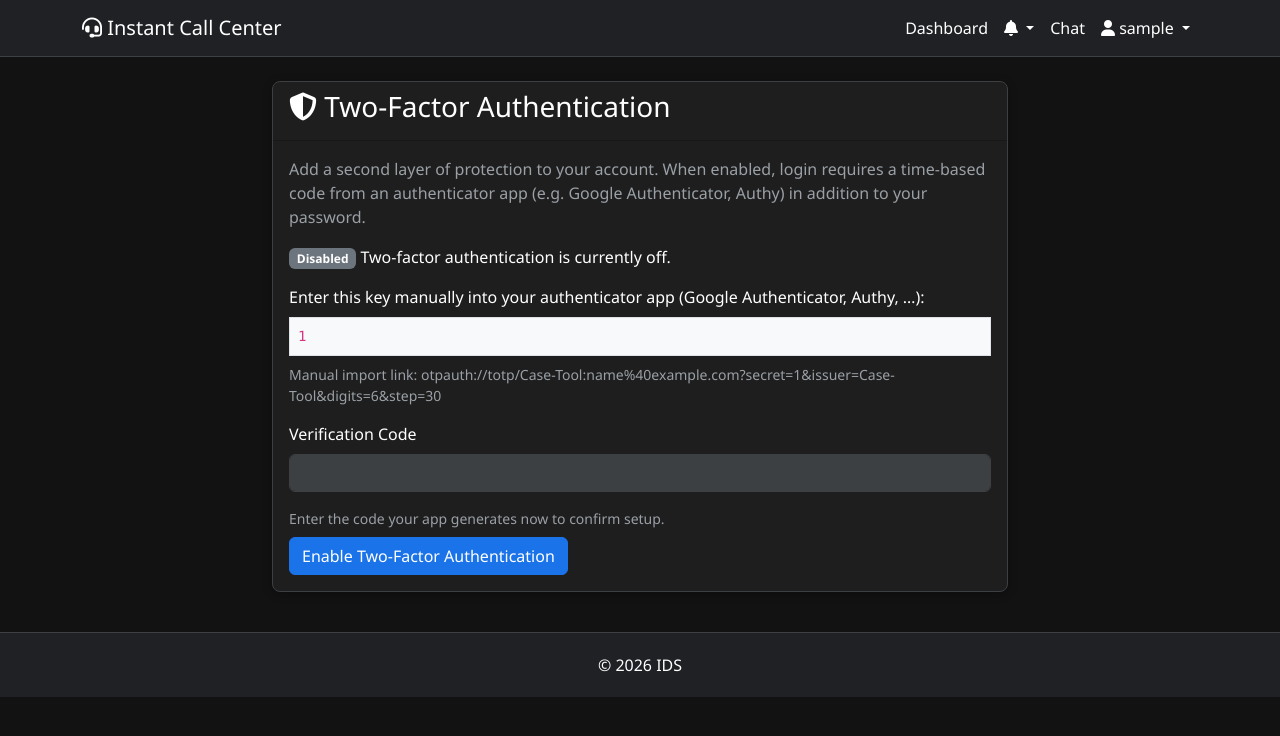
After one commit to Nurb4000/InstantCaseManagement, a Flask app: page /settings/two-factor in a window 1280 px wide. The commit adds this page. Shown: the top 736 px of the page. Run offline with Flask 3, Linux system fonts and the light colour scheme; the visitor is signed in with stand-in values (Sample User, id 1); data that the repository does not hold is empty; parts of the project's set-up code (start-up, migrations or seed data) failed here and were passed over; some libraries are stand-ins or nearby versions.

Commit message:
F10: TOTP two-factor authentication (RFC 6238)
Add opt-in second-factor login via time-based one-time codes.

- app/totp.py: stdlib-only TOTP (hmac/hashlib), RFC 6238 vector verified,
  +/-1 step clock-skew window, provisioning URI for manual entry.
- User.totp_secret column + migration 8b289cc88989 (NULL = MFA off).
- Login: when a user has a secret, password success stashes the user id and
  redirects to /login/two-factor; session is only established after a valid code.
- /settings/two-factor: self-service enable (mint pending secret, confirm with
  code) and disable (requires current password). Nav link added.
- tests/test_two_factor.py (11): RFC vector, verify/reject, two-step login
  enforcement, enable/disable flows, and unauthenticated access guard.

```diff
--- a/app/forms.py
+++ b/app/forms.py
@@ -101,6 +101,21 @@ class ChangePasswordForm(FlaskForm):
             raise ValidationError('Passwords do not match.')
 
 
+class LoginMfaForm(FlaskForm):
+    # F10: the second-factor code entered on the post-password verification step.
+    code = StringField('Verification Code', validators=[DataRequired(), Length(min=6, max=6)])
+
+
+class TwoFactorEnableForm(FlaskForm):
+    # F10: confirm a freshly provisioned secret by entering its current code.
+    code = StringField('Verification Code', validators=[DataRequired(), Length(min=6, max=6)])
+
+
+class TwoFactorDisableForm(FlaskForm):
+    # F10: prove ownership of the account before disabling the second factor.
+    current_password = PasswordField('Current Password', validators=[DataRequired()])
+
+
 class AssignForm(FlaskForm):
     assigned_to = SelectField('Assign To', coerce=int, validators=[DataRequired()])
 
--- a/app/models.py
+++ b/app/models.py
@@ -21,6 +21,9 @@ class User(UserMixin, db.Model):
     # on next login (we never email a plaintext credential). Cleared once they
     # change their password via /change_password.
     force_password_reset = db.Column(db.Boolean, default=False)
+    # F10: TOTP provisioning secret (RFC 6238). NULL/empty means two-factor is
+    # disabled for this user and login proceeds after the password alone.
+    totp_secret = db.Column(db.String(32), nullable=True)
 
     groups = db.relationship('Group', secondary=user_groups, back_populates='users', lazy='select')
     managed_group = db.relationship('Group', back_populates='manager', lazy='select', uselist=False, foreign_keys='Group.manager_id')
--- a/app/routes/auth.py
+++ b/app/routes/auth.py
@@ -1,12 +1,12 @@
 import os
 
-from flask import Blueprint, render_template, redirect, url_for, flash, request
+from flask import Blueprint, render_template, redirect, url_for, flash, request, session
 from flask_login import login_user, logout_user, login_required, current_user
 from sqlalchemy.exc import IntegrityError
 
 from app import db, limiter, login_manager, auth_security
 from app.models import User
-from app.forms import LoginForm, RegisterForm, ChangePasswordForm
+from app.forms import LoginForm, RegisterForm, ChangePasswordForm, LoginMfaForm, TwoFactorEnableForm, TwoFactorDisableForm
 
 auth_bp = Blueprint('auth', __name__)
 
@@ -48,6 +48,13 @@ def login():
         if user and user.check_password(form.password.data):
             auth_security.record_login_attempt(username, ip, success=True)
             auth_security.clear_captcha_for_session()
+            # F10: users with TOTP enabled must supply a second factor before the
+            # session is established. We stash the verified user id (not a token)
+            # and bounce to the code entry step rather than logging in yet.
+            if user.totp_secret:
+                session['mfa_user_id'] = user.id
+                session.modified = True
+                return redirect(url_for('auth.login_mfa'))
             login_user(user)
             return redirect(url_for('cases.dashboard'))
         auth_security.record_login_attempt(username, ip, success=False)
@@ -113,3 +120,69 @@ def change_password():
 def logout():
     logout_user()
     return redirect(url_for('auth.login'))
+
+
+@auth_bp.route('/login/two-factor', methods=['GET', 'POST'])
+def login_mfa():
+    """F10: second-factor entry step. The password was already validated; we only
+    establish the session once a correct TOTP code is supplied."""
+    if current_user.is_authenticated:
+        return redirect(url_for('cases.dashboard'))
+    user_id = session.get('mfa_user_id')
+    if not user_id:
+        # No pending verification (e.g. direct navigation) -> start over.
+        return redirect(url_for('auth.login'))
+
+    form = LoginMfaForm()
+    if form.validate_on_submit():
+        user = User.query.get(user_id)
+        from app.totp import verify_totp
+        if user and user.totp_secret and verify_totp(user.totp_secret, form.code.data):
+            session.pop('mfa_user_id', None)
+            login_user(user)
+            return redirect(url_for('cases.dashboard'))
+        flash('Invalid verification code', 'error')
+    return render_template('login_two_factor.html', form=form)
+
+
+@auth_bp.route('/settings/two-factor', methods=['GET', 'POST'])
+@login_required
+def two_factor_settings():
+    """F10: self-service enable/disable of TOTP two-factor authentication."""
+    if current_user.totp_secret:
+        form = TwoFactorDisableForm()
+        if form.validate_on_submit():
+            if not current_user.check_password(form.current_password.data):
+                form.current_password.errors = ['Current password is incorrect']
+                return render_template('two_factor.html', enabled=True, form=form)
+            current_user.totp_secret = None
+            db.session.commit()
+            session.pop('mfa_pending_secret', None)
+            flash('Two-factor authentication disabled')
+            return redirect(url_for('auth.two_factor_settings'))
+        return render_template('two_factor.html', enabled=True, form=form)
+
+    # Disabled: mint a pending secret (shown to the user) unless one exists.
+    if not session.get('mfa_pending_secret'):
+        from app.totp import generate_secret
+        session['mfa_pending_secret'] = generate_secret()
+        session.modified = True
+    form = TwoFactorEnableForm()
+    if form.validate_on_submit():
+        from app.totp import verify_totp
+        secret = session.get('mfa_pending_secret')
+        if secret and verify_totp(secret, form.code.data):
+            current_user.totp_secret = secret
+            db.session.commit()
+            session.pop('mfa_pending_secret', None)
+            flash('Two-factor authentication enabled')
+            return redirect(url_for('auth.two_factor_settings'))
+        form.code.errors = ['Invalid code. Re-enter the code from your authenticator app.']
+    from app.totp import provisioning_uri
+    return render_template(
+        'two_factor.html',
+        enabled=False,
+        form=form,
+        secret=session.get('mfa_pending_secret'),
+        uri=provisioning_uri(session['mfa_pending_secret'], current_user.email),
+    )
--- a/templates/base.html
+++ b/templates/base.html
@@ -279,6 +279,7 @@
                                 <i class="fas fa-user"></i> {{ current_user.username }}
                             </a>
                             <ul class="dropdown-menu dropdown-menu-end dropdown-menu-dark">
+                                <li><a class="dropdown-item" href="{{ url_for('auth.two_factor_settings') }}">Two-Factor Authentication</a></li>
                                 <li><a class="dropdown-item" href="{{ url_for('auth.change_password') }}">Change Password</a></li>
                                 <li><hr class="dropdown-divider"></li>
                                 <li><a class="dropdown-item" href="{{ url_for('auth.logout') }}">Logout</a></li>
--- /dev/null
+++ b/templates/two_factor.html
@@ -0,0 +1,69 @@
+{% extends "base.html" %}
+{% block title %}Two-Factor Authentication — Case-Tool{% endblock %}
+{% block content %}
+<div class="row justify-content-center">
+    <div class="col-md-8">
+        <div class="card">
+            <div class="card-header">
+                <h3><i class="fas fa-shield-alt"></i> Two-Factor Authentication</h3>
+            </div>
+            <div class="card-body">
+                <p class="text-muted">
+                    Add a second layer of protection to your account. When enabled,
+                    login requires a time-based code from an authenticator app
+                    (e.g. Google Authenticator, Authy) in addition to your password.
+                </p>
+
+                {% if enabled %}
+                    <p>
+                        <span class="badge bg-success">Enabled</span>
+                        Your account is protected with two-factor authentication.
+                    </p>
+                    <form method="POST">
+                        {{ form.hidden_tag() }}
+                        <div class="mb-3">
+                            {{ form.current_password.label(class="form-label") }}
+                            {{ form.current_password(class="form-control") }}
+                            {% for error in form.current_password.errors %}
+                                <div class="invalid-feedback d-block">{{ error }}</div>
+                            {% endfor %}
+                        </div>
+                        <button type="submit" class="btn btn-danger">Disable Two-Factor Authentication</button>
+                    </form>
+                {% else %}
+                    <p>
+                        <span class="badge bg-secondary">Disabled</span>
+                        Two-factor authentication is currently off.
+                    </p>
+                    {% if secret %}
+                        <div class="mb-3">
+                            <p class="form-label">Enter this key manually into your
+                               authenticator app (Google Authenticator, Authy, …):</p>
+                            <code class="d-block p-2 bg-light border">{{ secret }}</code>
+                            <small class="text-muted d-block mt-2 word-break">
+                                Manual import link: {{ uri }}
+                            </small>
+                        </div>
+                        <form method="POST">
+                            {{ form.hidden_tag() }}
+                            <div class="mb-3">
+                                {{ form.code.label(class="form-label") }}
+                                {{ form.code(class="form-control", inputmode="numeric", autocomplete="one-time-code") }}
+                                {% for error in form.code.errors %}
+                                    <div class="invalid-feedback d-block">{{ error }}</div>
+                                {% endfor %}
+                            </div>
+                            <small class="text-muted d-block mb-2">
+                                Enter the code your app generates now to confirm setup.
+                            </small>
+                            <button type="submit" class="btn btn-primary">Enable Two-Factor Authentication</button>
+                        </form>
+                    {% else %}
+                        <a href="{{ url_for('auth.two_factor_settings') }}" class="btn btn-primary">Set Up Two-Factor Authentication</a>
+                    {% endif %}
+                {% endif %}
+            </div>
+        </div>
+    </div>
+</div>
+{% endblock %}
```
Also changed, not shown: app/totp.py (added, +73 -0 lines), migrations/versions/8b289cc88989_add_user_totp_secret_for_f10_two_factor.py (added, +32 -0 lines), templates/login_two_factor.html (added, +29 -0 lines), tests/test_phase2b.py (+1 -1 lines), tests/test_two_factor.py (added, +215 -0 lines).
